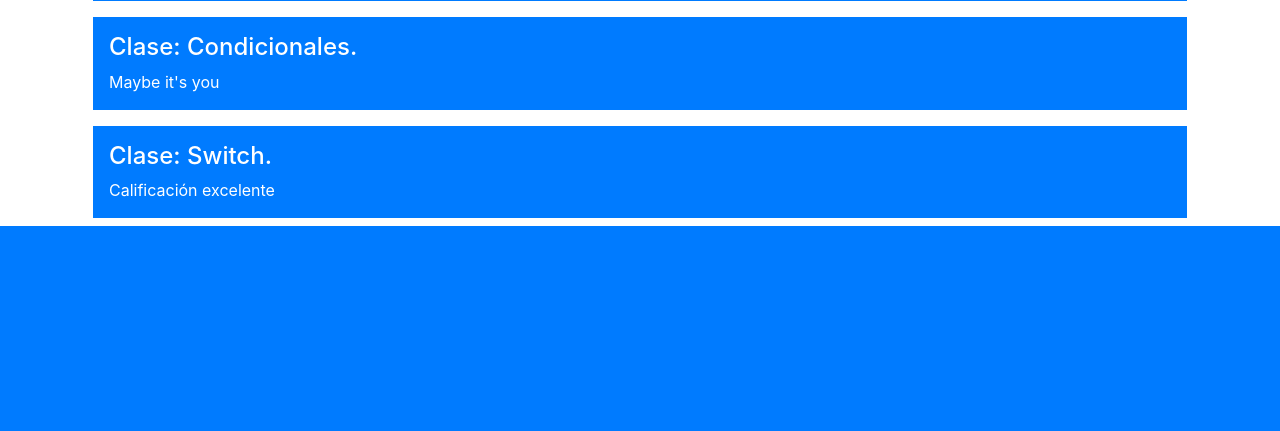
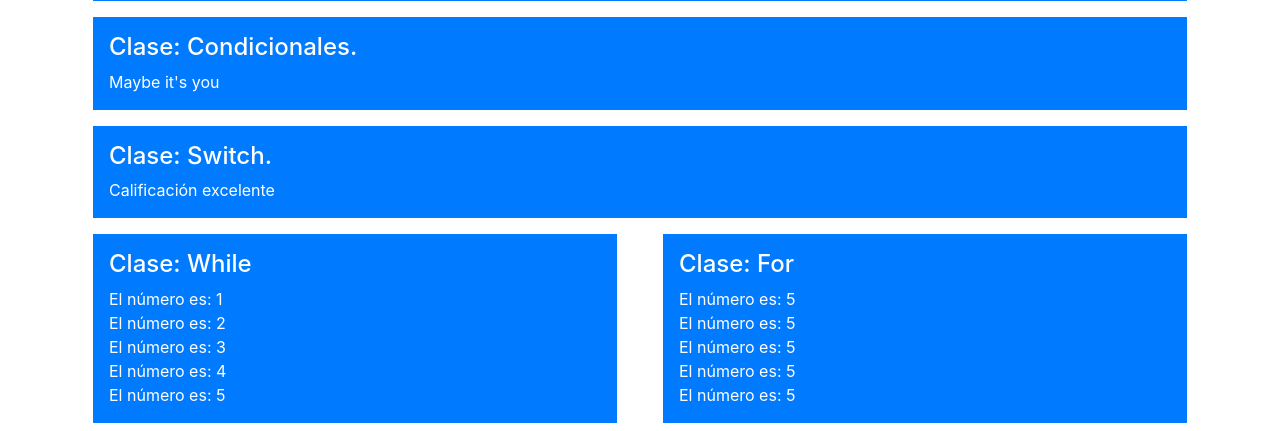
Before and after one commit to david-dc381/PHP-Console, a PHP site: page / in a window 1280 px wide. Shown: the part 666-1097 px from the top of the page. Before the commit the page ends 892 px from the top, so only its background shows below. Run offline with PHP 8.4, Linux system fonts and the light colour scheme.

Commit message:
Agregamos un ciclo while y for

```diff
--- a/index.php
+++ b/index.php
@@ -125,6 +125,34 @@
         </div>
 
 
+        <div class="row">
+            <div class="col-6">
+                <div class="p-3 m-2 bg-primary text-white">
+                    <h4>Clase: While</h4>
+                    <?php
+                        $numero = 0;
+
+                        while ($numero < 5) {
+                            $numero++;
+                            echo "El número es: ".$numero."<br>";
+                        }
+                    ?>
+                </div>
+            </div>
+
+            <div class="col-6">
+                <div class="p-3 m-2 bg-primary text-white">
+                    <h4>Clase: For</h4>
+                    <?php
+                       for ($i=1; $i <= 5 ; $i++) {
+                            echo "El número es: ".$numero."<br>";
+                       }
+                    ?>
+                </div>
+            </div>
+        </div>
+
+
     </div>
 
     <script src="https://code.jquery.com/jquery-3.5.1.slim.min.js" integrity="sha384-DfXdz2htPH0lsSSs5nCTpuj/zy4C+OGpamoFVy38MVBnE+IbbVYUew+OrCXaRkfj" crossorigin="anonymous"></script>
```
